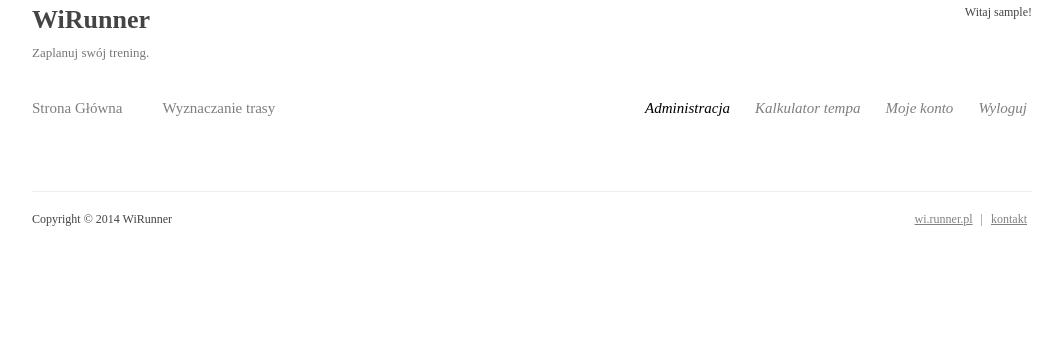
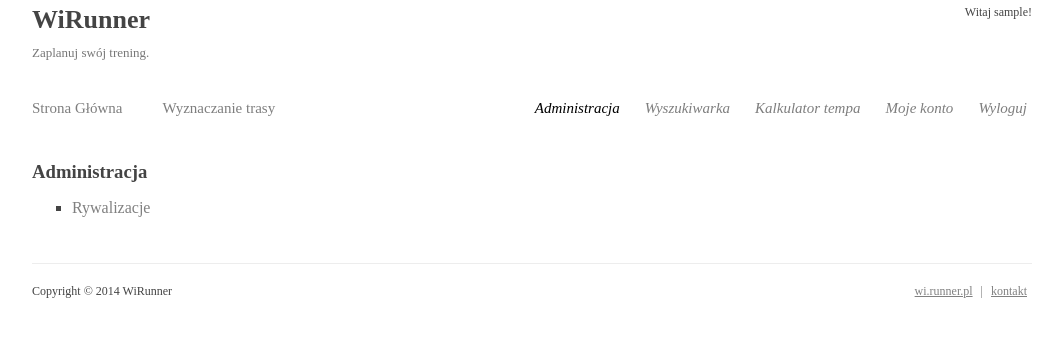
Before and after one commit to milosz1092/WiRunner, a PHP site: page /admin.php in a window 1280 px wide. Shown: the top 337 px of the page, without its empty margins (108-1170 px from the left). Run offline with PHP 8.4, Linux system fonts and the light colour scheme; the visitor is signed in with stand-in values (Sample User, id 1).

Commit message:
Przygotowanie dla nowych funkcjonalnosci
Przygotowanie dla nowych funkcjonalnosci.

```diff
--- a/Aplikacja/admin.php
+++ b/Aplikacja/admin.php
@@ -1,7 +1,36 @@
 <?php
 	include('php/top.php');
 ?>
+<div id="big_contener">
+	<div id="left_contener">
+		<div class="left_menu">
+			<h3>Administracja</h3>
+			<ul>
+<?php
+				foreach ($my_siteTitle->admin_links() as $link => $title) {
+					echo '<li><a ';
+					if (isset($_GET['subPage']) && $link == $_GET['subPage'])
+						echo 'class="act" ';
+					echo 'href="'.my_getFilename::normal().'?subPage='.$link.'">'.$title.'</a></li>';
+				}
+?>
+			</ul>
+		</div>
+	</div>
+	<div id="right_contener">
+<?php
+		if (isset($_GET['subPage'])) {
+			switch($_GET['subPage']) {
+				case 'rywalizacje':
+?>
 
+<?php
+				break;
+			}
+		}
+?>
+	</div>
+</div>
 <?php
 	include('php/bottom.php');
 ?>
--- a/Aplikacja/php/classes/my_mainMenu.php
+++ b/Aplikacja/php/classes/my_mainMenu.php
@@ -17,7 +17,8 @@
 			$this -> links_online = array(
 				'php/logout.php'		=> 'Wyloguj',
 				'konto.php'			=> 'Moje konto',
-				'kalkulatortempa.php'		=> 'Kalkulator tempa'
+				'kalkulatortempa.php'		=> 'Kalkulator tempa',
+				'szukaj.php'			=> 'Wyszukiwarka'
 			);
 
 			$this -> links_admin = array(
--- a/Aplikacja/php/classes/my_siteTitle.php
+++ b/Aplikacja/php/classes/my_siteTitle.php
@@ -1,21 +1,34 @@
 <?php
 	final class my_siteTitle {
 		private $titles;
+		private $konto_links;
+		private $admin_links;
 
 		function __construct () {
 			$this -> titles = array(
-				'index.php'		=> 'Strona Główna',
-				'konto.php'		=> 'Moje konto',
-				'admin.php'		=> 'Administracja',
-				'kontakt.php'		=> 'Kontakt',
-				'register.php'		=> 'Rejestracja',
-				'login.php'		=> 'Logowanie',
-				'regulamin.php'		=> 'Regulamin',
-				'passreset.php'		=> 'Reset hasła',
+				'index.php'				=> 'Strona Główna',
+				'konto.php'				=> 'Moje konto',
+				'profil.php'			=> 'Profil',
+				'admin.php'				=> 'Administracja',
+				'kontakt.php'			=> 'Kontakt',
+				'register.php'			=> 'Rejestracja',
+				'login.php'				=> 'Logowanie',
+				'regulamin.php'			=> 'Regulamin',
+				'passreset.php'			=> 'Reset hasła',
 				'kalkulatortempa.php'	=> 'Kalkulator tempa',
-				'wspolrzedne.php'	=> 'Ustawianie startu tworzenia trasy',
-				'trasy.php'		=> 'Przeglądaj trasy',
+				'szukaj.php'			=> 'Wyszukiwarka',
+				'wspolrzedne.php'		=> 'Ustawianie startu tworzenia trasy',
+				'trasy.php'				=> 'Przeglądaj trasy',
 				'wytyczanietrasy.php'	=> 'Wyznacz trasę dla swoich aktywności'
+			);
+
+			$this -> konto_links = array(
+				'trasy'		=>		'Trasy',
+				'poczta'	=>		'Poczta'
+			);
+
+			$this -> admin_links = array(
+				'rywalizacje'	=>		'Rywalizacje'
 			);
 		}
 
@@ -23,5 +36,13 @@
 		function get() {
 			return $this -> titles[my_getFilename::normal()];
 		}
+
+		function konto_links() {
+			return $this->konto_links;
+		}
+
+		function admin_links() {
+			return $this->admin_links;
+		}
 	}
 ?>
--- a/Aplikacja/style/default.css
+++ b/Aplikacja/style/default.css
@@ -106,6 +106,27 @@ textarea:focus {
 	padding:0 40px 0 40px;
 	width:1000px;
 	position:relative;
+}
+#big_contener {
+	width:1000px;
+}
+#left_contener {
+	display:inline-block;
+	width:200px;
+}
+#right_contener {
+	display:inline-block;
+	width:795px;
+}
+.left_menu h3 {
+	margin:0;
+	padding:0;
+}
+.left_menu a {
+	text-decoration:none;
+}
+.left_menu a.act {
+	text-decoration:underline;
 }
 .navi {
 	clear:both;
```
Also changed, not shown: Aplikacja/konto.php (+34 -2 lines), Aplikacja/profil.php (added, +11 -0 lines), Aplikacja/szukaj.php (added, +11 -0 lines).
